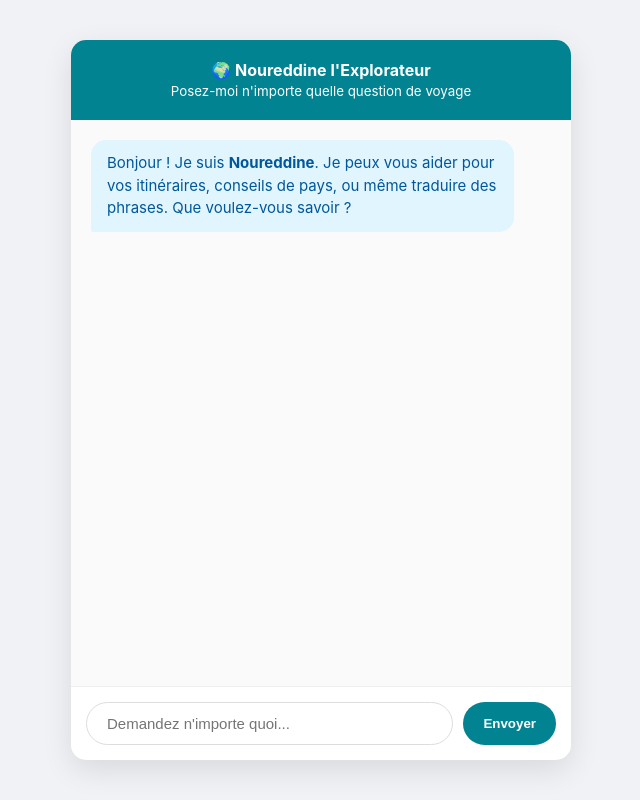
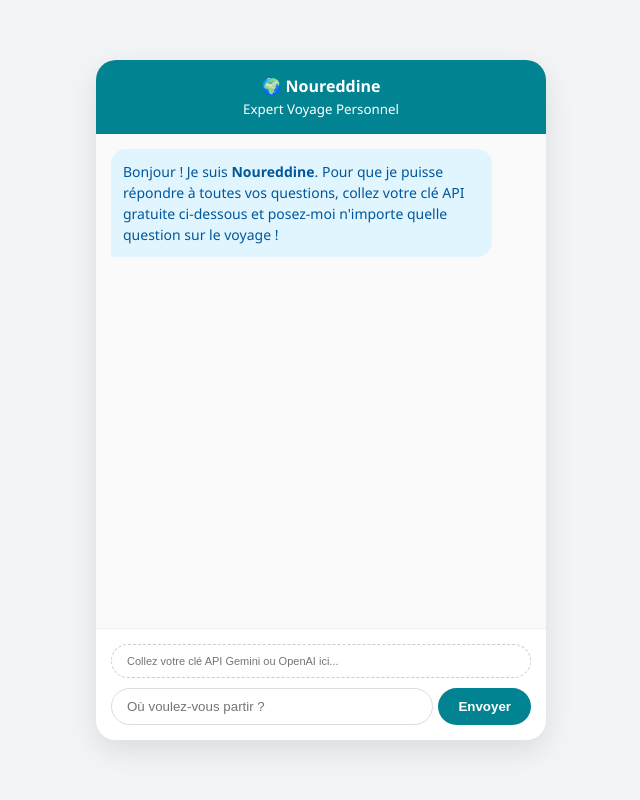
Before and after one commit to veloura-coffe/vvv, a plain HTML site: page index.html in a window 1280 px wide. Shown: the whole page, without its empty margins (319-959 px from the left). Drawn offline with Linux system fonts and the light colour scheme.

Commit message:
Update index.html

```diff
--- a/index.html
+++ b/index.html
@@ -3,76 +3,81 @@
 <head>
     <meta charset="UTF-8">
     <meta name="viewport" content="width=device-width, initial-scale=1.0">
-    <title>Noureddine IA - Expert Voyage</title>
+    <title>Noureddine Voyage IA</title>
     <style>
-        :root { --primary: #028391; --bg: #f0f2f5; }
-        body { font-family: 'Inter', system-ui, sans-serif; background: var(--bg); margin: 0; display: flex; justify-content: center; align-items: center; height: 100vh; }
-        #chat-container { width: 100%; max-width: 500px; height: 90vh; background: white; border-radius: 15px; display: flex; flex-direction: column; box-shadow: 0 10px 30px rgba(0,0,0,0.1); }
-        #header { background: var(--primary); color: white; padding: 20px; text-align: center; border-radius: 15px 15px 0 0; }
-        #messages { flex: 1; padding: 20px; overflow-y: auto; background: #fafafa; display: flex; flex-direction: column; gap: 15px; }
-        .msg { padding: 12px 16px; border-radius: 15px; max-width: 85%; line-height: 1.5; font-size: 15px; }
+        :root { --primary: #028391; --bg: #f3f4f6; }
+        body { font-family: 'Segoe UI', sans-serif; background: var(--bg); margin: 0; display: flex; justify-content: center; align-items: center; height: 100vh; }
+        #chat-window { width: 95%; max-width: 450px; height: 85vh; background: white; border-radius: 20px; display: flex; flex-direction: column; box-shadow: 0 10px 30px rgba(0,0,0,0.1); overflow: hidden; }
+        #header { background: var(--primary); color: white; padding: 15px; text-align: center; }
+        #messages { flex: 1; padding: 15px; overflow-y: auto; display: flex; flex-direction: column; gap: 10px; background: #fafafa; }
+        .msg { max-width: 85%; padding: 12px; border-radius: 15px; font-size: 14px; line-height: 1.5; }
         .bot { background: #e1f5fe; align-self: flex-start; color: #01579b; border-bottom-left-radius: 2px; }
         .user { background: var(--primary); color: white; align-self: flex-end; border-bottom-right-radius: 2px; }
-        #input-area { padding: 15px; display: flex; gap: 10px; border-top: 1px solid #eee; }
-        input { flex: 1; border: 1px solid #ddd; padding: 12px 20px; border-radius: 30px; outline: none; font-size: 15px; }
-        button { background: var(--primary); color: white; border: none; padding: 10px 20px; border-radius: 30px; cursor: pointer; font-weight: bold; }
-        .typing { font-size: 12px; color: #888; margin-left: 20px; display: none; }
+        #input-area { padding: 15px; border-top: 1px solid #eee; display: flex; flex-direction: column; gap: 10px; background: white; }
+        .input-row { display: flex; gap: 5px; }
+        input { flex: 1; border: 1px solid #ddd; padding: 10px 15px; border-radius: 20px; outline: none; }
+        button { background: var(--primary); color: white; border: none; padding: 10px 20px; border-radius: 20px; cursor: pointer; font-weight: bold; }
+        .key-input { font-size: 11px; border: 1px dashed #ccc !important; }
     </style>
 </head>
 <body>
 
-<div id="chat-container">
+<div id="chat-window">
     <div id="header">
-        <strong>🌍 Noureddine l'Explorateur</strong><br>
-        <small>Posez-moi n'importe quelle question de voyage</small>
+        <strong>🌍 Noureddine</strong><br><small>Expert Voyage Personnel</small>
     </div>
     <div id="messages">
-        <div class="msg bot">Bonjour ! Je suis <b>Noureddine</b>. Je peux vous aider pour vos itinéraires, conseils de pays, ou même traduire des phrases. Que voulez-vous savoir ?</div>
+        <div class="msg bot">Bonjour ! Je suis <b>Noureddine</b>. Pour que je puisse répondre à toutes vos questions, collez votre clé API gratuite ci-dessous et posez-moi n'importe quelle question sur le voyage !</div>
     </div>
-    <div id="typing" class="typing">Noureddine écrit...</div>
     <div id="input-area">
-        <input type="text" id="userInput" placeholder="Demandez n'importe quoi..." onkeypress="if(event.key==='Enter') ask()">
-        <button onclick="ask()">Envoyer</button>
+        <input type="password" id="apiKey" class="key-input" placeholder="Collez votre clé API Gemini ou OpenAI ici...">
+        <div class="input-row">
+            <input type="text" id="userInput" placeholder="Où voulez-vous partir ?">
+            <button onclick="ask()">Envoyer</button>
+        </div>
     </div>
 </div>
 
 <script>
     async function ask() {
         const input = document.getElementById('userInput');
-        const query = input.value.trim();
-        if (!query) return;
+        const key = document.getElementById('apiKey').value;
+        const text = input.value.trim();
 
-        addMessage(query, 'user');
+        if (!text) return;
+        if (!key) {
+            alert("Veuillez coller une clé API pour activer Noureddine !");
+            return;
+        }
+
+        addMessage(text, 'user');
         input.value = '';
-        document.getElementById('typing').style.display = 'block';
 
         try {
-            // Utilisation d'une API de chat gratuite et ouverte (via un proxy de secours)
-            const response = await fetch(`https://api.allorigins.win/get?url=${encodeURIComponent('https://api.simsimi.vn/v2/?text=' + query + '&lc=fr')}`);
+            // Appel à l'IA de Google Gemini (Gratuite et puissante)
+            const response = await fetch(`https://generativelanguage.googleapis.com/v1beta/models/gemini-pro:generateContent?key=${key}`, {
+                method: 'POST',
+                headers: { 'Content-Type': 'application/json' },
+                body: JSON.stringify({
+                    contents: [{ parts: [{ text: "Tu es Noureddine, un expert en voyage chaleureux. Réponds à cette question de voyage de façon précise : " + text }] }]
+                })
+            });
+
             const data = await response.json();
-            const result = JSON.parse(data.contents);
-
-            let reply = result.result || "C'est une excellente question. En tant que Noureddine, je vous conseille de toujours suivre votre instinct de voyageur !";
-
-            // Personnalisation de la réponse si elle est trop générique
-            if(reply.includes("SimSimi")) reply = "En tant qu'expert voyage, je dirais que c'est une destination fascinante !";
-
+            const reply = data.candidates[0].content.parts[0].text;
             addMessage(reply, 'bot');
         } catch (error) {
-            // Réponse de secours si l'API externe échoue
-            addMessage("Je connais bien ce sujet ! Pour voyager là-bas, prévoyez un bon budget et vérifiez la météo. Noureddine est toujours là pour vous aider !", 'bot');
-        } finally {
-            document.getElementById('typing').style.display = 'none';
+            addMessage("Désolé, ma connexion à l'IA a échoué. Vérifiez votre clé API.", 'bot');
         }
     }
 
-    function addMessage(text, side) {
-        const msgDiv = document.createElement('div');
-        msgDiv.className = `msg ${side}`;
-        msgDiv.innerText = text;
-        const container = document.getElementById('messages');
-        container.appendChild(msgDiv);
-        container.scrollTop = container.scrollHeight;
+    function addMessage(txt, side) {
+        const messagesDiv = document.getElementById('messages');
+        const d = document.createElement('div');
+        d.className = `msg ${side}`;
+        d.innerText = txt;
+        messagesDiv.appendChild(d);
+        messagesDiv.scrollTop = messagesDiv.scrollHeight;
     }
 </script>
 
```
